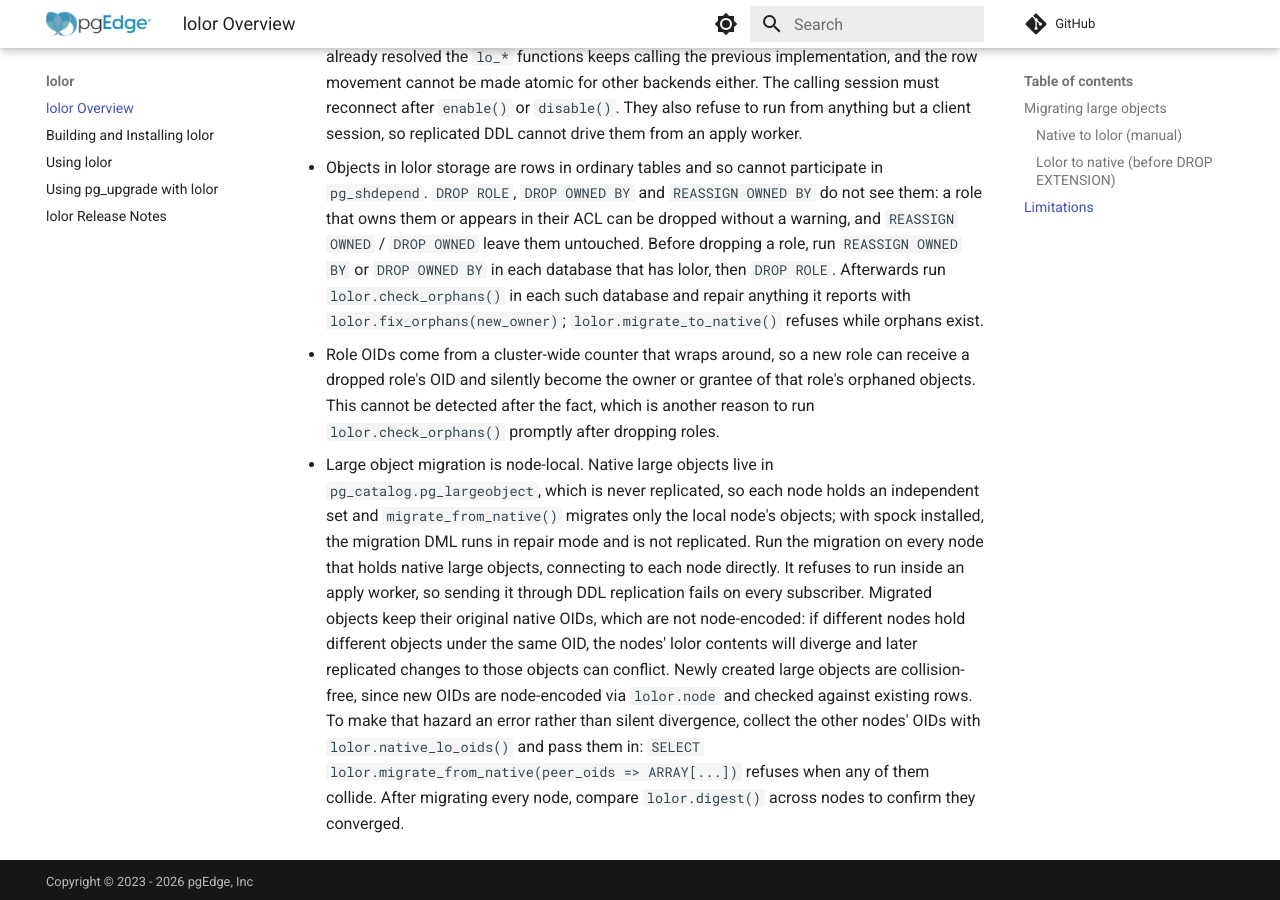
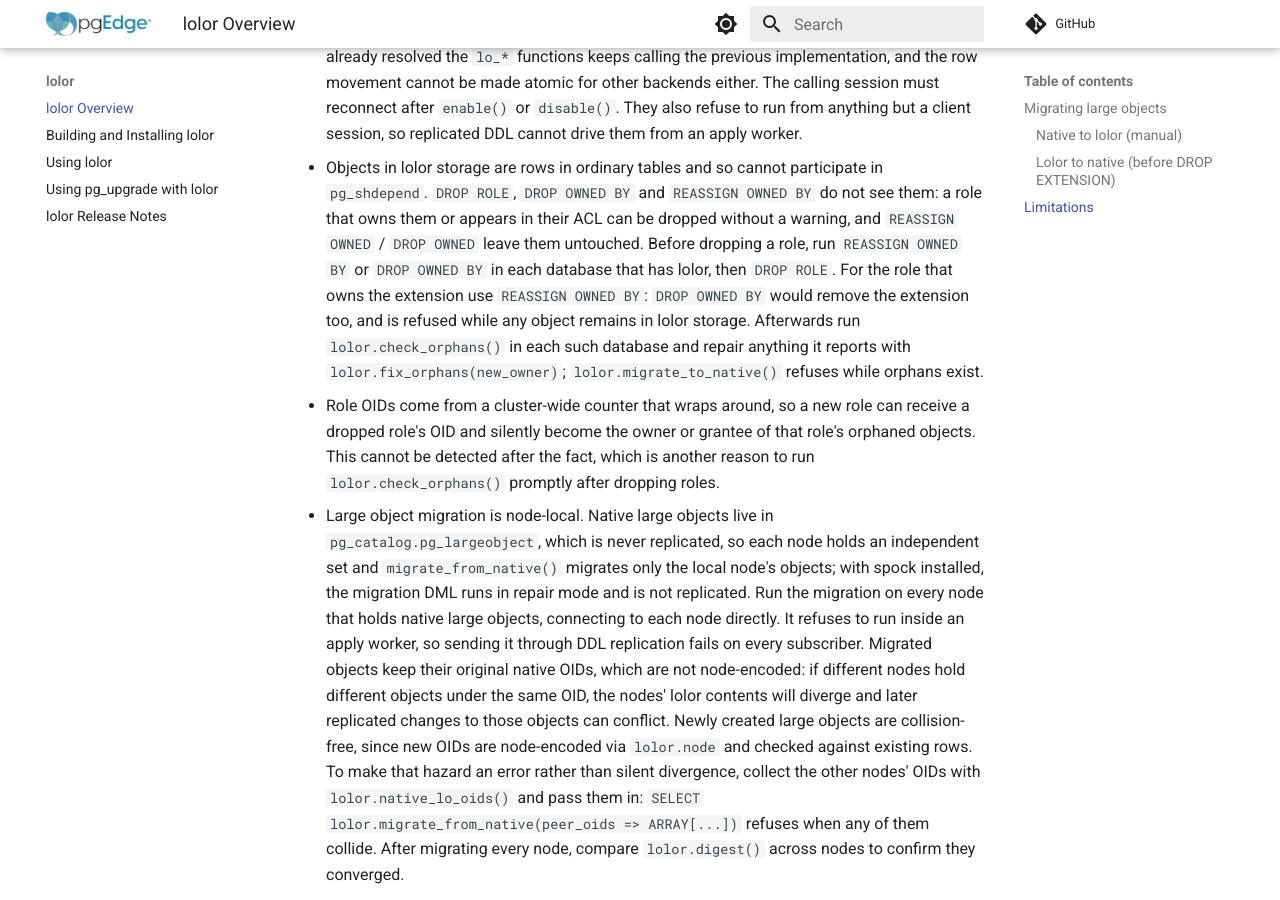
Before and after one commit to pgEdge/lolor, an MkDocs documentation site: the page built from docs/index.md, in a window 1280 px wide and 900 px high, scrolled down 2682 px. Built offline with MkDocs 1.6.1 and Material for MkDocs 9.7.7, drawn with Linux system fonts in a browser that asks for light colours; comment, search, counter and statistics services are not loaded.

Commit message:
Wait for the other backend to exit in t/010, and qualify the DROP OWNED advice.

```diff
--- a/docs/index.md
+++ b/docs/index.md
@@ -108,6 +108,6 @@ retains the changes and delivers them when replication resumes.
 - Native Postgres large object functionality cannot be used while you are using the lolor extension.
 - lolor does not support the following statements against objects held in lolor storage: `ALTER LARGE OBJECT`, `GRANT ON LARGE OBJECT`, `COMMENT ON LARGE OBJECT`, and `REVOKE ON LARGE OBJECT`. Owners, ACLs and comments set while an object was in native storage are preserved across migration in both directions.
 - `lolor.enable()`, `lolor.disable()`, the migration functions, and dropping the extension while lolor is enabled, refuse while any other session is connected to the database, the same rule as `ALTER DATABASE ... RENAME`: a renamed function keeps its OID, so a session that already resolved the `lo_*` functions keeps calling the previous implementation, and the row movement cannot be made atomic for other backends either. The calling session must reconnect after `enable()` or `disable()`. They also refuse to run from anything but a client session, so replicated DDL cannot drive them from an apply worker.
-- Objects in lolor storage are rows in ordinary tables and so cannot participate in `pg_shdepend`. `DROP ROLE`, `DROP OWNED BY` and `REASSIGN OWNED BY` do not see them: a role that owns them or appears in their ACL can be dropped without a warning, and `REASSIGN OWNED` / `DROP OWNED` leave them untouched. Before dropping a role, run `REASSIGN OWNED BY` or `DROP OWNED BY` in each database that has lolor, then `DROP ROLE`. Afterwards run `lolor.check_orphans()` in each such database and repair anything it reports with `lolor.fix_orphans(new_owner)`; `lolor.migrate_to_native()` refuses while orphans exist.
+- Objects in lolor storage are rows in ordinary tables and so cannot participate in `pg_shdepend`. `DROP ROLE`, `DROP OWNED BY` and `REASSIGN OWNED BY` do not see them: a role that owns them or appears in their ACL can be dropped without a warning, and `REASSIGN OWNED` / `DROP OWNED` leave them untouched. Before dropping a role, run `REASSIGN OWNED BY` or `DROP OWNED BY` in each database that has lolor, then `DROP ROLE`. For the role that owns the extension use `REASSIGN OWNED BY`: `DROP OWNED BY` would remove the extension too, and is refused while any object remains in lolor storage. Afterwards run `lolor.check_orphans()` in each such database and repair anything it reports with `lolor.fix_orphans(new_owner)`; `lolor.migrate_to_native()` refuses while orphans exist.
 - Role OIDs come from a cluster-wide counter that wraps around, so a new role can receive a dropped role's OID and silently become the owner or grantee of that role's orphaned objects. This cannot be detected after the fact, which is another reason to run `lolor.check_orphans()` promptly after dropping roles.
 - Large object migration is node-local. Native large objects live in `pg_catalog.pg_largeobject`, which is never replicated, so each node holds an independent set and `migrate_from_native()` migrates only the local node's objects; with spock installed, the migration DML runs in repair mode and is not replicated. Run the migration on every node that holds native large objects, connecting to each node directly. It refuses to run inside an apply worker, so sending it through DDL replication fails on every subscriber. Migrated objects keep their original native OIDs, which are not node-encoded: if different nodes hold different objects under the same OID, the nodes' lolor contents will diverge and later replicated changes to those objects can conflict. Newly created large objects are collision-free, since new OIDs are node-encoded via `lolor.node` and checked against existing rows. To make that hazard an error rather than silent divergence, collect the other nodes' OIDs with `lolor.native_lo_oids()` and pass them in: `SELECT lolor.migrate_from_native(peer_oids => ARRAY[...])` refuses when any of them collide. After migrating every node, compare `lolor.digest()` across nodes to confirm they converged.
```
Also changed, not shown: README.md (+1 -1 lines), 1 other file.
